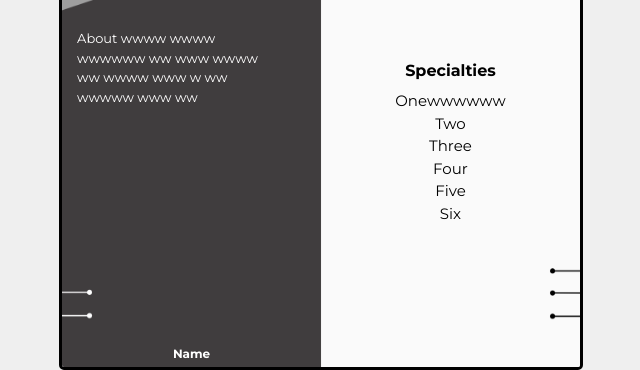
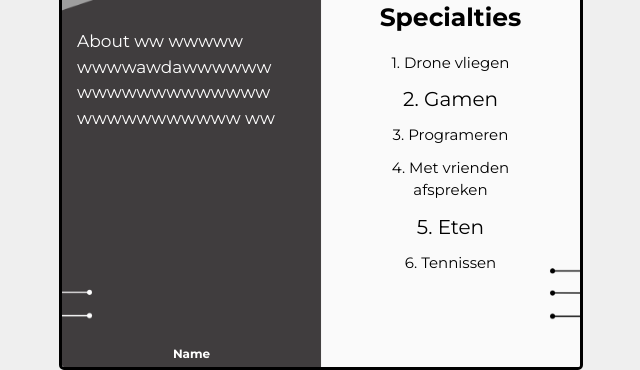
Before and after one commit to RickPetaByte/h_m_portfolio, a Laravel app: page /portfolio-1 in a window 1280 px wide. Shown: the part 455-825 px from the top of the page, without its empty margins (319-959 px from the left). Run offline with Laravel 10, Linux system fonts and the light colour scheme; style sheets or scripts are compiled from the project's sources; some libraries are stand-ins or nearby versions.

Commit message:
Dynamic font-size change

```diff
--- a/h_m_portfolio/resources/views/portfolio-1.blade.php
+++ b/h_m_portfolio/resources/views/portfolio-1.blade.php
@@ -31,32 +31,79 @@
                     <h3 class="text-white">SubTitle</h3>
                 </div>
                 <div class="left-bottom">
-                    <p class="text-white aboutPortfolio">About wwww wwww wwwwww ww www wwww ww wwww www w ww wwwww www ww</p>
+                    <p class="text-white aboutPortfolio">About ww wwwww wwwwawdawwwwwwwwwwwwwwwwwwwwwwwwwwwwww ww</p>
                     <h5 class="text-white">Name</h5>
                 </div>
                 <div class="right-bottom">
                     <h4>Specialties</h4>
+                    <div class="columns">
                     <ul>
-                        <li>Onewwwwww</li>
-                        <li>Two</li>
-                        <li>Three</li>
-                        <li>Four</li>
-                        <li>Five</li>
-                        <li>Six</li>
+                        <li>1. Drone vliegen</li>
+                        <li>2. Gamen</li>
+                        <li>3. Programeren</li>
+                        <li>4. Met vrienden afspreken</li>
+                        <li>5. Eten</li>
+                        <li>6. Tennissen</li>
                     </ul>
                     </div>
                 </div>
             </div>
         </div>
-</body>
-</html>
+    </div>
 
-<!-- Als de Title (h2): Alles hoger dan 10 characters is 26px font-size, onder de 10 characters is een font-size van 40px en onder de 5 characters dan font-size van 50px -->
-<!-- Als de SubTitle (h3): Alles hoger dan 10 characters is 15px font-size, onder de 10 characters is een font-size van 20px en onder de 5 characters dan font-size van 25px -->
+    <script>
+        function adjustFontSize() {
+            // Title (h2)
+            document.querySelectorAll('h2').forEach(element => {
+                const length = element.textContent.length;
+                if (length < 6) {
+                    element.style.fontSize = '50px';
+                } else if (length < 11) {
+                    element.style.fontSize = '40px';
+                } else {
+                    element.style.fontSize = '26px';
+                }
+            });
 
-<!-- Als de About (p): Alles hoger de 85 characters is 13px font-size, onder de 85 characters is een font-size van 17px en onder de 50 characters font-size van 20px -->
+            // SubTitle (h3)
+            document.querySelectorAll('h3').forEach(element => {
+                const length = element.textContent.length;
+                if (length < 6) {
+                    element.style.fontSize = '25px';
+                } else if (length < 11) {
+                    element.style.fontSize = '20px';
+                } else {
+                    element.style.fontSize = '15px';
+                }
+            });
 
-<!-- Als de Specialties (per list item): Alles hoger dan 10 characters is 15px font-size, onder de 10 characters is een font-size van 20px en onder de 5 characters dan font-size van 25px -->
+            // About (p)
+            document.querySelectorAll('.aboutPortfolio').forEach(element => {
+                const length = element.textContent.length;
+                if (length < 50) {
+                    element.style.fontSize = '20px';
+                } else if (length < 85) {
+                    element.style.fontSize = '17px';
+                } else {
+                    element.style.fontSize = '13px';
+                }
+            });
+
+            // Specialties (li)
+            document.querySelectorAll('.columns ul li').forEach(element => {
+                const length = element.textContent.length;
+                if (length < 6) {
+                    element.style.fontSize = '25px';
+                } else if (length < 11) {
+                    element.style.fontSize = '20px';
+                } else {
+                    element.style.fontSize = '15px';
+                }
+            });
+        }
+
+        document.addEventListener('DOMContentLoaded', adjustFontSize);
+    </script>
 
     <style>
         :root
@@ -139,7 +186,6 @@
         .right-top h2
         {
             margin: 50px 0px 0px 30px;
-        font-size: 26px;
             max-width: 180px;
             word-wrap: break-word;
             text-transform: uppercase;
@@ -149,7 +195,6 @@
         .right-top h3
         {
             margin: 0px 0px 10px 30px;
-        font-size: 15px;
             max-width: 150px;
             word-wrap: break-word;
             text-transform: uppercase;
@@ -167,7 +212,6 @@
         .aboutPortfolio
         {
             margin: 30px 5px 10px 15px;
-        font-size: 13px;
             max-width: 200px;
             word-wrap: break-word;
         }
@@ -202,6 +246,7 @@
             margin-top: -130px;
             margin-bottom: 10px;
             font-weight: bold;
+            font-size: 25px;
         }
 
         .right-bottom ul
@@ -211,9 +256,9 @@
 
         .right-bottom ul li
         {
-        font-size: 15px;
             max-width: 150px;
             word-wrap: break-word;
+            margin: 10px;
         }
 
         @media (max-width: 640px)
@@ -224,3 +269,5 @@
             }
         }
     </style>
+</body>
+</html>
```
Also changed, not shown: h_m_portfolio/resources/views/portfolio-2.blade.php (+87 -53 lines). Lines whose indentation alone changed are shown as unchanged.
